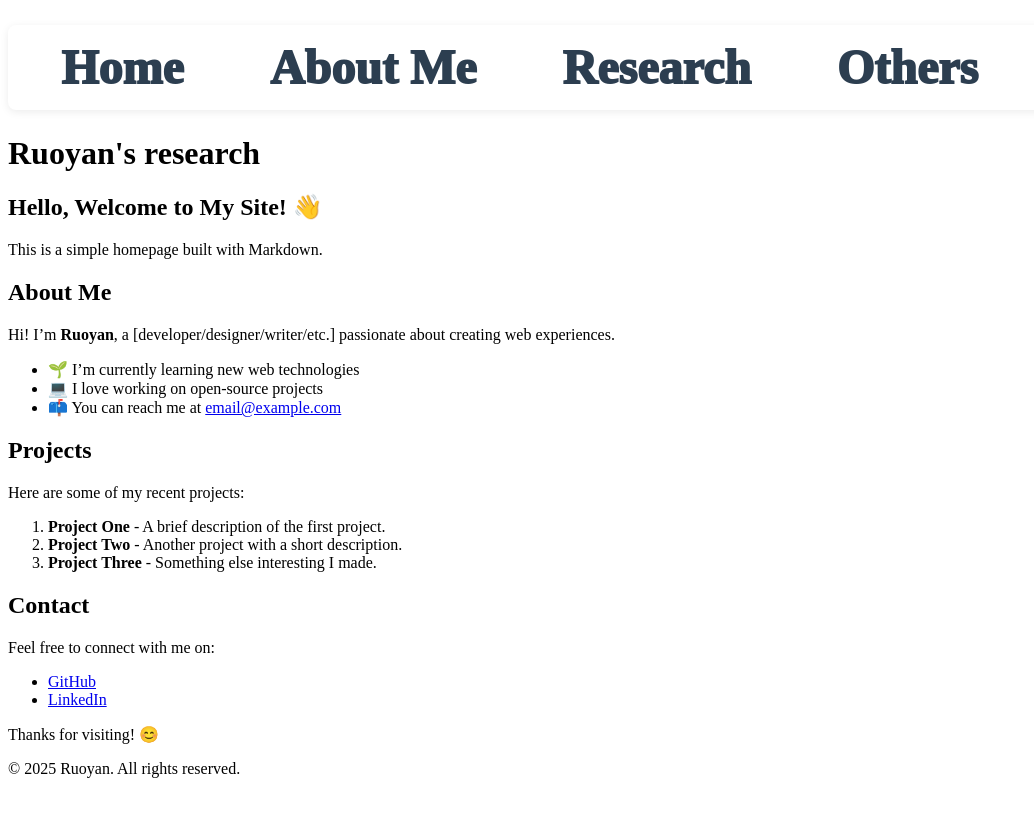
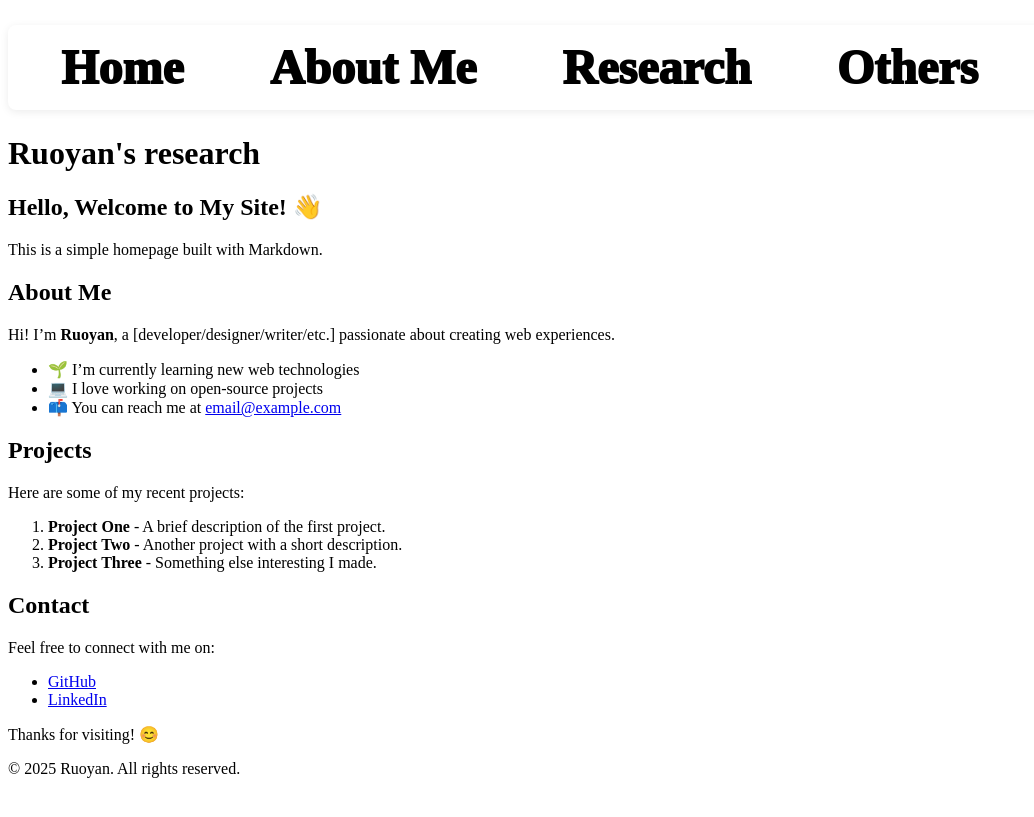
Before and after one commit to Ruoyan0103/ruoyan0103.github.io, a Jekyll site: the page built from index.md, in a window 1280 px wide. Shown: the top 817 px of the page, without its empty margins (0-1034 px from the left). Built offline with Jekyll 4.4.1, drawn with Linux system fonts in a browser that asks for light colours; our own code applies the rules of GitHub Pages for plain Markdown files.

Commit message:
home page

```diff
--- a/assets/css/style.css
+++ b/assets/css/style.css
@@ -12,7 +12,7 @@
 
 .nav-list li a {
   text-decoration: none;  /* remove underline */
-  color: #2c3e50;        /* link color */
+  color: #000;        /* link color */
   font-weight: 1000;      /* increased font weight */
   font-size: 3rem;     /* increased font size */
   padding: 20px 28px;    /* increased padding for larger text */
```
